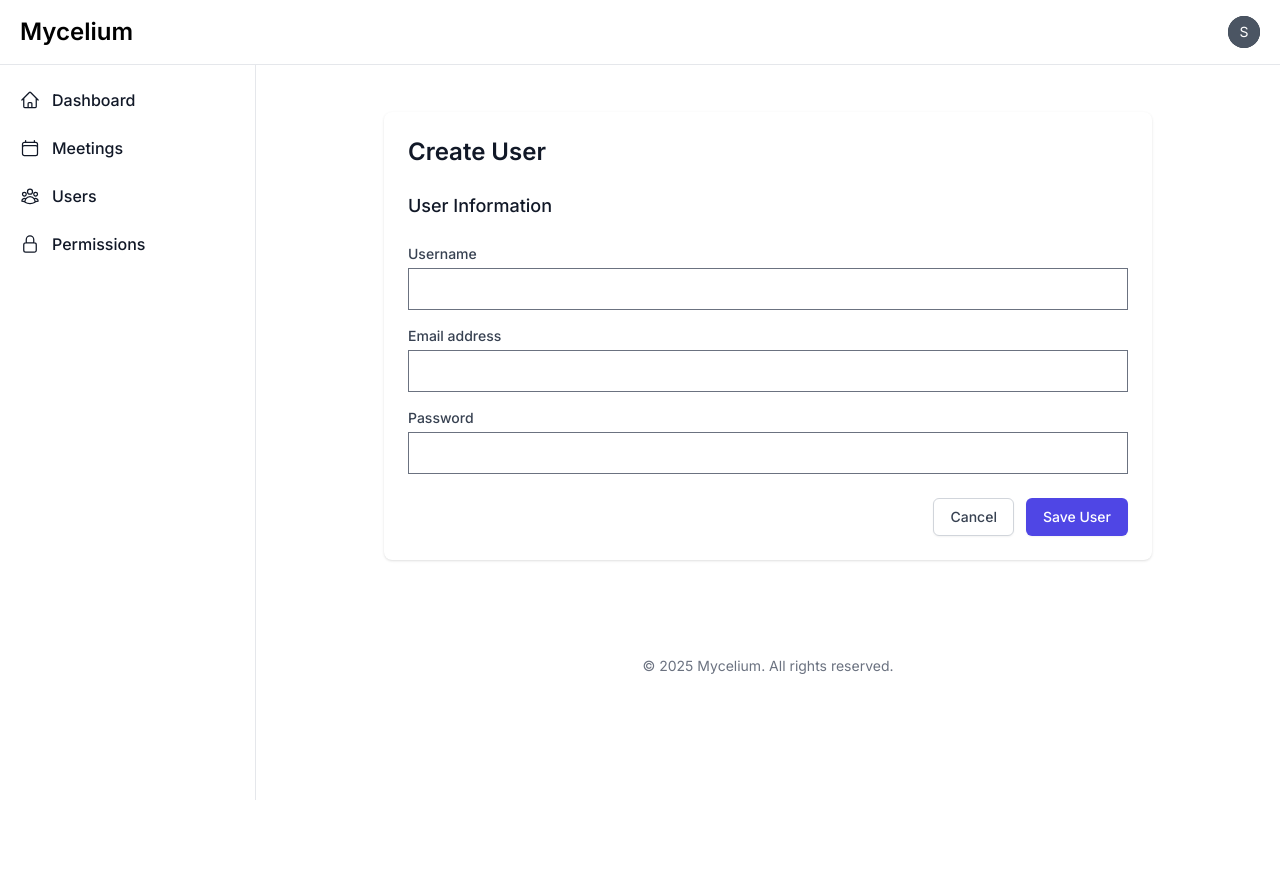
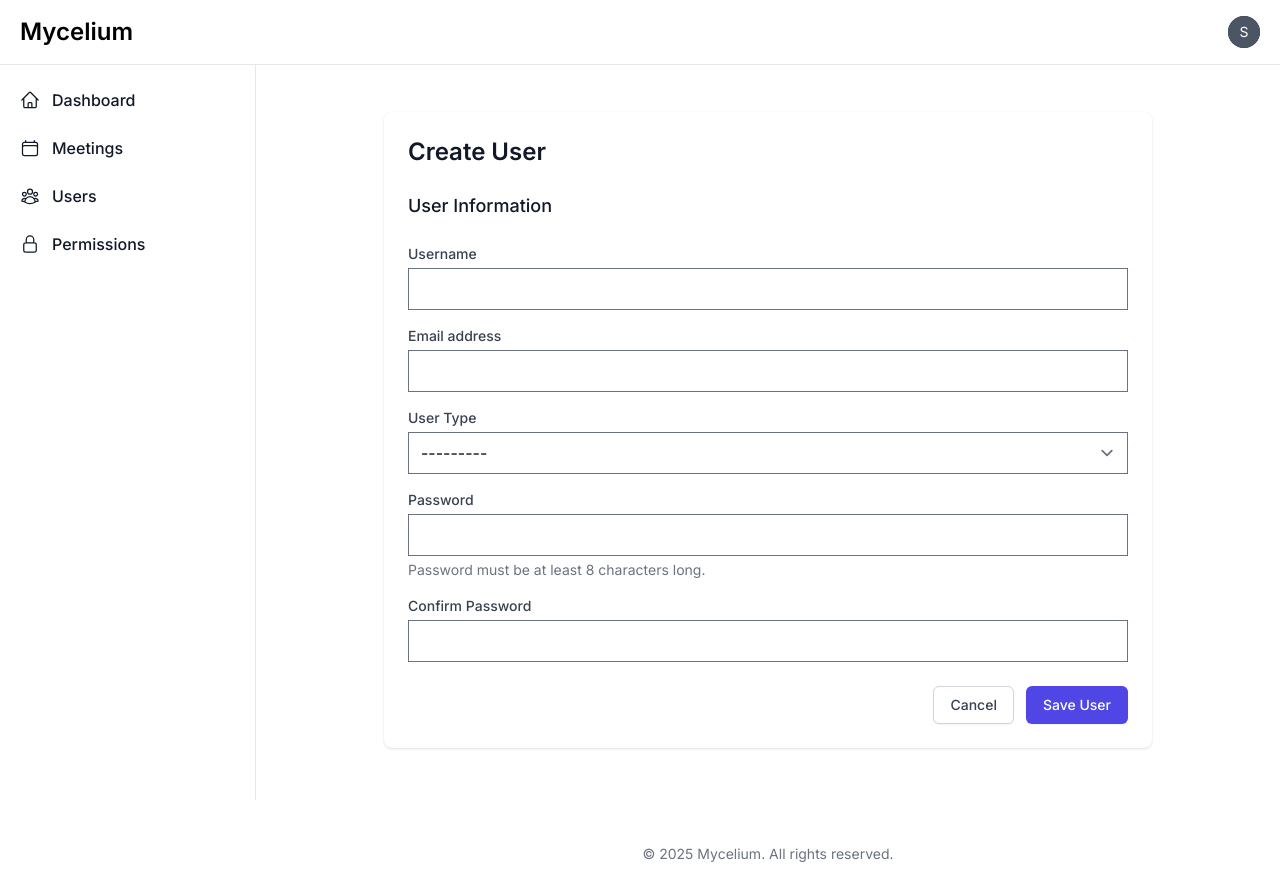
Before and after one commit to thaumazo/CommunityMycelium, a Django app: page /users/create/ in a window 1280 px wide. Before the commit the page ends 800 px from the top, so only its background shows below. Run offline with Django 4.2, Linux system fonts and the light colour scheme; the visitor is signed in with stand-in values (Sample User, id 1).

Commit message:
Adding group to user form

```diff
--- a/app/apps/users/forms.py
+++ b/app/apps/users/forms.py
@@ -1,6 +1,7 @@
 from django import forms
 from django.contrib.auth import get_user_model
 from django.contrib.auth.forms import AuthenticationForm
+from django.contrib.auth.models import Group
 
 User = get_user_model()
 
@@ -15,18 +16,34 @@
         widget=forms.PasswordInput(),
         min_length=8,
         help_text="Password must be at least 8 characters long.",
+        required=False
     )
     confirm_password = forms.CharField(
-        widget=forms.PasswordInput(), label="Confirm Password"
+        widget=forms.PasswordInput(),
+        label="Confirm Password",
+        required=False
+    )
+    group = forms.ModelChoiceField(
+        queryset=Group.objects.all(),
+        required=True,
+        label="User Type"
     )
 
     class Meta:
         model = User
-        fields = ["username", "email", "password"]
+        fields = ["username", "email", "password", "group"]
         widgets = {
             "username": forms.TextInput(),
             "email": forms.EmailInput(),
         }
+
+    def __init__(self, *args, **kwargs):
+        super().__init__(*args, **kwargs)
+        if self.instance and self.instance.pk:
+            # If editing an existing user, set the initial group
+            user_groups = self.instance.groups.all()
+            if user_groups.exists():
+                self.fields['group'].initial = user_groups.first()
 
     def clean(self):
         cleaned_data = super().clean()
@@ -40,7 +57,13 @@
 
     def save(self, commit=True):
         user = super().save(commit=False)
-        user.set_password(self.cleaned_data["password"])
+        if self.cleaned_data.get("password"):
+            user.set_password(self.cleaned_data["password"])
+
         if commit:
             user.save()
+            # Update user's group
+            user.groups.clear()
+            user.groups.add(self.cleaned_data["group"])
+
         return user
--- a/app/templates/users/user_form.html
+++ b/app/templates/users/user_form.html
@@ -32,12 +32,39 @@
                 </div>
 
                 <div>
+                  <label for="{{ form.group.id_for_label }}" class="block text-sm font-medium text-gray-700">{{ form.group.label }}</label>
+                  <div class="mt-1">
+                    <select name="{{ form.group.html_name }}" id="{{ form.group.id_for_label }}" class="w-full">
+                      {% for choice in form.group %}
+                        {{ choice }}
+                      {% endfor %}
+                    </select>
+                  </div>
+                  {% if form.group.errors %}
+                    <div class="mt-1 text-sm text-red-600">{{ form.group.errors|join:', ' }}</div>
+                  {% endif %}
+                </div>
+
+                <div>
                   <label for="{{ form.password.id_for_label }}" class="block text-sm font-medium text-gray-700">{{ form.password.label }}</label>
                   <div class="mt-1">
                     <input type="password" name="{{ form.password.html_name }}" id="{{ form.password.id_for_label }}" class="w-full" />
                   </div>
                   {% if form.password.errors %}
                     <div class="mt-1 text-sm text-red-600">{{ form.password.errors|join:', ' }}</div>
+                  {% endif %}
+                  {% if form.password.help_text %}
+                    <p class="mt-1 text-sm text-gray-500">{{ form.password.help_text }}</p>
+                  {% endif %}
+                </div>
+
+                <div>
+                  <label for="{{ form.confirm_password.id_for_label }}" class="block text-sm font-medium text-gray-700">{{ form.confirm_password.label }}</label>
+                  <div class="mt-1">
+                    <input type="password" name="{{ form.confirm_password.html_name }}" id="{{ form.confirm_password.id_for_label }}" class="w-full" />
+                  </div>
+                  {% if form.confirm_password.errors %}
+                    <div class="mt-1 text-sm text-red-600">{{ form.confirm_password.errors|join:', ' }}</div>
                   {% endif %}
                 </div>
               </div>
```
